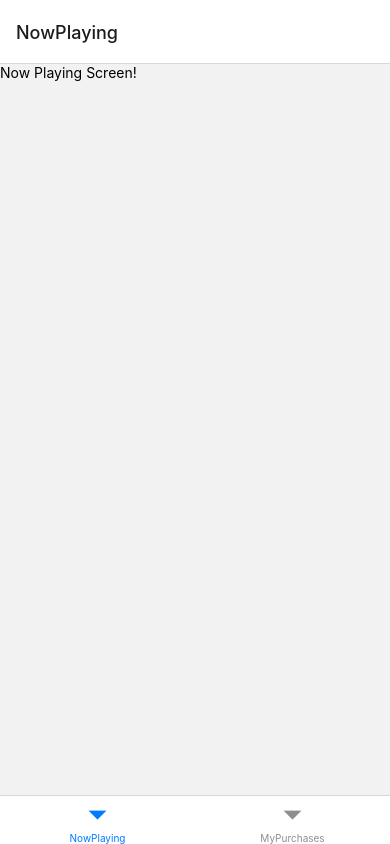
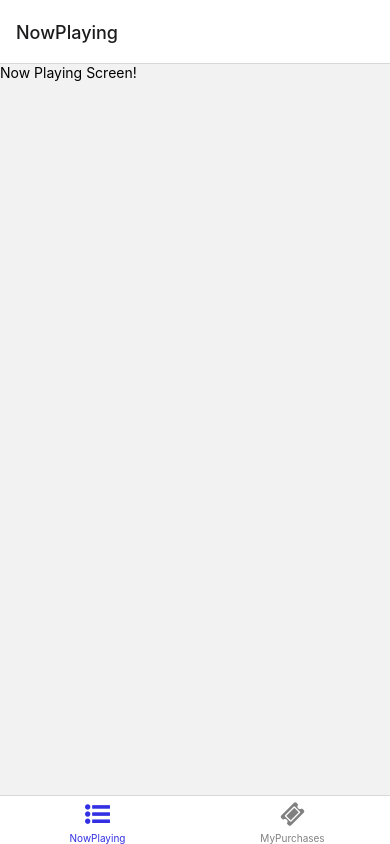
Before and after one commit to specter27/MADS4008_Project, a React Native app: screen / in a window 390 px wide. Built offline with nearby package versions, Linux system fonts and the light colour scheme.

Commit message:
Added vector icons to bottom tabs

```diff
--- a/App.js
+++ b/App.js
@@ -6,6 +6,8 @@ import { StyleSheet, Text, SafeAreaView } from 'react-native';
 // Screens imports
 import NowPlayingScreen from './screens/NowPlayingScreen';
 import MyPurchases from './screens/MyPurchases';
+// Vector Icons
+import Icon from 'react-native-vector-icons/FontAwesome';
 
 const Tab = createBottomTabNavigator();
 
@@ -19,9 +21,24 @@ export default function App() {
 
   return (
     <NavigationContainer>
-       <Tab.Navigator>
-         <Tab.Screen name="NowPlaying" component={NowPlayingScreen} />
-         <Tab.Screen name="MyPurchases" component={MyPurchases} />
+       <Tab.Navigator screenOptions={{
+        "tabBarActiveTintColor": "#3330e3",
+        "tabBarInactiveTintColor": "gray",
+       }}>
+         <Tab.Screen name="NowPlaying" component={NowPlayingScreen}
+             options={{
+              tabBarIcon: ({ color, size }) => (
+                <Icon name="list-ul" color={color} size={size} />
+              ),
+            }}
+         />
+         <Tab.Screen name="MyPurchases" component={MyPurchases}
+           options={{
+              tabBarIcon: ({ color, size }) => (
+                <Icon name="ticket" color={color} size={size} />
+              ),
+            }}
+         />
          {/* { (userLoggedIn === true )
            // User has logged in so display another tab for Logout
           && <Tab.Screen name="Logout" component={Logout} /> } */}
--- a/package.json
+++ b/package.json
@@ -17,6 +17,7 @@
     "react": "17.0.2",
     "react-dom": "17.0.2",
     "react-native": "0.68.2",
+    "react-native-vector-icons": "^9.2.0",
     "react-native-web": "0.17.7"
   },
   "devDependencies": {
```
Also changed, not shown: 1 other file (tests, documents, lock files or other folders).
